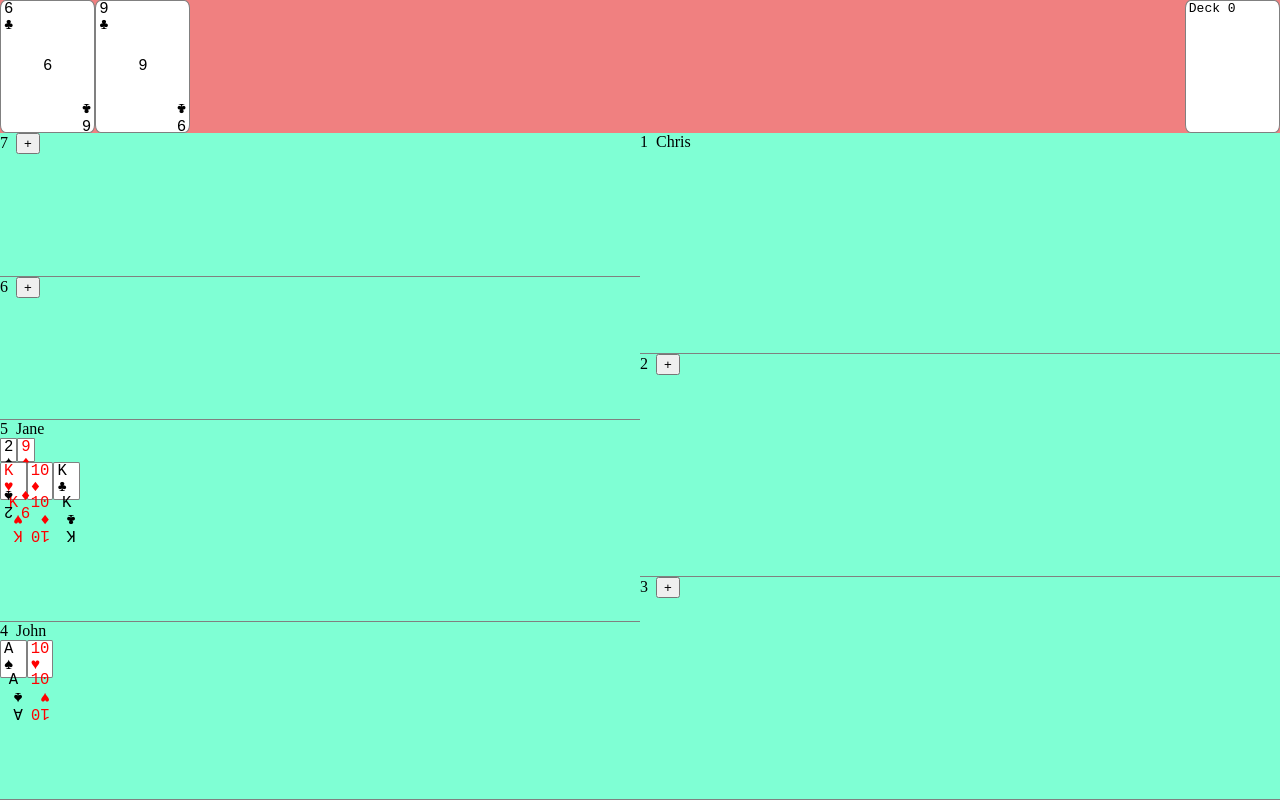
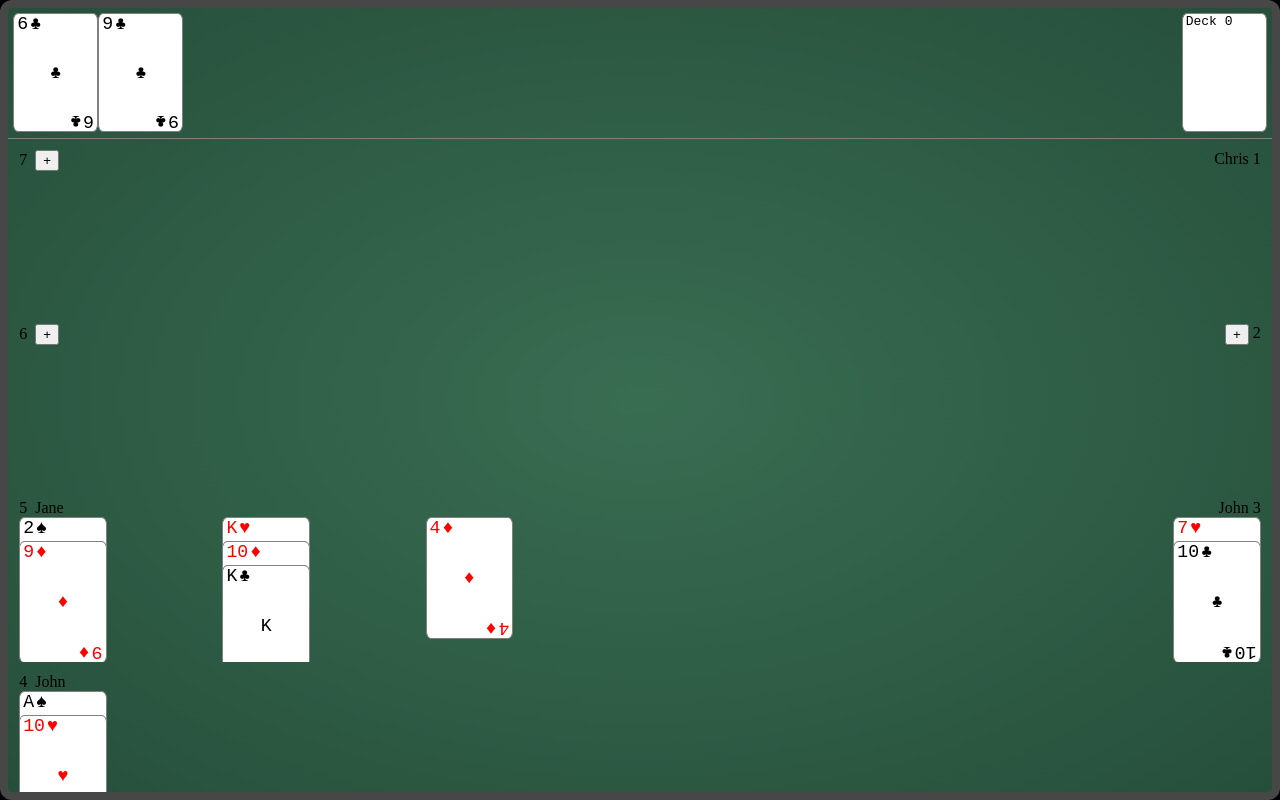
Before and after one commit to grimechristopher/cardapp-frontend, a Vue app: page / in a window 1280 px wide. Built offline with nearby package versions, Linux system fonts and the light colour scheme.

Commit message:
I don't think I like CSS

```diff
--- a/src/App.vue
+++ b/src/App.vue
@@ -23,6 +23,7 @@ export default {
 
 body {
   margin: 0;
+  background: black;
 }
 
 </style>
--- a/src/components/CardGameHand.vue
+++ b/src/components/CardGameHand.vue
@@ -1,9 +1,12 @@
 <template>
   <div class="hand" :title="'handId: ' + hand.id">
+    <div class="card-container" :class="{'container-right': props.rightSideRow}">
       <PlayingCard
-        v-for="card in cards" :key="card.suit+card.value"
+        v-for="(card, index) in cards" :key="card.suit+card.value"
         :card="card"
+        :handIndex="index"
       />
+    </div>
   </div>
 </template>
 
@@ -12,7 +15,7 @@ import PlayingCard from './PlayingCard.vue';
 import { defineProps, ref, watch } from 'vue';
 import { useStore } from 'vuex';
 
-const props = defineProps(['hand']);
+const props = defineProps(['hand', 'rightSideRow']);
 
 const store = useStore();
 
@@ -29,12 +32,34 @@ function setCards() {
 
 <style scoped>
 .hand {
-  flex: 1 1 auto;
+  /* flex-direction: row-reverse; */
+  flex: 1 0 auto;
   display: flex;
-  align-items: stretch;
+  flex-direction: column;
+  flex-wrap: wrap;
+  /* align-items: stretch; */
+  min-height: 75%;
+  max-height: 75%;
+}
+
+.right-side {
+  /* display: block; */
 }
 .card-container {
+  display: flex;
+  min-height: 100%;
   height: 100%;
+  max-height: 100%;
+  /* width: 100%; */
+  position: relative;
+}
 
+.container-right {
+  flex-direction: row-reverse;
 }
+/* .card-container > div:not(:first-child) {
+  position: relative;
+  margin-top: -50%;
+} */
+
 </style>
--- a/src/components/CardGameSeat.vue
+++ b/src/components/CardGameSeat.vue
@@ -1,6 +1,7 @@
 <template>
-  <div class="seat">
-    <div class="seat-header">
+  <div class="seat" ref="seatRef" :class="{'seat-right': props.rightSideRow}" >
+    <div class="seat-info">
+      <div class="seat-header" :class="{'right-side': props.rightSideRow}">
         <span>{{ props.seat.number }}</span>&nbsp;
         <span v-if="player">{{ player.username }}</span>
         <span v-else><button>+</button></span>
@@ -8,13 +9,13 @@
       <div class="timer">
 
       </div>
-    <div class="hands-container">
-      <div class="hand-c" v-for="hand in hands" :key="hand.id">
+    </div>
+      <div class="hands-container" >
           <CardGameHand
-
+            v-for="hand in hands" :key="hand.id"
             :hand="hand"
+            :rightSideRow="props.rightSideRow"
           />
-      </div>
       </div>
     <!-- {{ props.seat }} -->
   </div>
@@ -22,14 +23,16 @@
 
 <script setup>
 import CardGameHand from './CardGameHand.vue';
-import { defineProps, ref, watch } from 'vue';
+import { defineProps, ref, watch, onMounted } from 'vue';
 import { useStore } from 'vuex';
 
-const props = defineProps(['seat']);
+const props = defineProps(['seat', 'height', 'rightSideRow']);
 const store = useStore();
 
 const player = ref({});
 const hands = ref([]);
+
+const seatRef = ref(null);
 
 setPlayer();
 watch (store.state.players, () => {
@@ -49,27 +52,65 @@ function setHands() {
   hands.value = store.state.hands.filter(hand => hand.seat === props.seat.id);
 }
 
+watch(() => props.height, () => {
+  if (seatRef.value) {
+    seatRef.value.style.height = props.height + 'px';
+  }
+}, {immediate: true})
 
+onMounted(()=> {
+  seatRef.value.style.height = props.height + 'px';
+})
 </script>
 
 <style scoped>
 .seat {
-  border-bottom: 1px solid grey;
+  /* border-bottom: 1px solid #808080; */
   overflow: hidden;
-  flex: 1 1 auto;
-  /* position: absolute; */
+
+  display: flex;
+  flex-direction: column;
+  max-height: 100%;
+
+  margin: 0.7rem;
+  /* border-top: 1px solid #fefefe; */
+  /* border-bottom: 1px solid #fefefe; */
+  /* border-top-left-radius: 25%; */
+  /* border-bottom-left-radius: 25%; */
 
 }
+
+
+.right-side {
+  display: flex;
+  /* align-items: flex-end; */
+  flex-direction: row-reverse;
+  /* flex-direction: column-reverse; */
+  /* flex-direction: column-reverrse; */
+
+}
+.seat-hands {
+  flex-shrink: 1;
+  min-height: 0;
+}
 .hands-container {
+  /* height: 100%; */
+  /* flex: 0 1 auto; */
+  flex-shrink: 1;
+  flex-grow: 0;
+  min-height: 100%;
+  max-height: 100%;
+
   display: flex;
+
+  /* width: 20%; */
+  /* display: flex;
   flex-wrap: wrap;
-  flex-direction: column;
-  /* overflow: hidden; */
+  flex-direction: column; */
 }
-.hand-c {
-  display: flex;
-  flex-wrap: wrap;
-  flex-direction: row;
-  /* overflow: hidden; */
+
+.right-container {
+  flex-direction: row-reverse;
 }
+
 </style>
--- a/src/components/CardGameTable.vue
+++ b/src/components/CardGameTable.vue
@@ -1,7 +1,7 @@
 <template>
-  <div class="card-game-table">
+  <div class="card-game-table" ref="cardGameTable">
     <!-- The Community Section holds the community cards (dealers hand, the flop) and deck-->
-    <div class="community-section">
+    <div class="community-section" ref="communitySection">
       <!-- Allow for multiple dealers/community seats. It is simpler to handle the data -->
       <CommunitySeat
         v-for="seat in communitySeat" :key="seat.id"
@@ -9,18 +9,21 @@
       />
       <CardGameDeck />
     </div>
-    <div class="players-section">
+    <div class="players-section" ref="playersSection">
       <!-- Row 2 is first to give the visual effect that player 1 is sitting at the table after the dealer-->
       <div class="player-row">
         <CardGameSeat
           v-for="seat in playerSeatsRow2" :key="seat.id"
           :seat="seat"
+          :height="seatHeight"
         />
       </div>
       <div class="player-row">
         <CardGameSeat
           v-for="seat in playerSeatsRow1" :key="seat.id"
           :seat="seat"
+          :height="seatHeight"
+          :rightSideRow="true"
         />
       </div>
     </div>
@@ -43,11 +46,19 @@ const playerSeatsRow1 = ref([]);
 const playerSeatsRow2 = ref([]);
 const communitySeat = ref({});
 
+const seatHeight = ref(0);
+const cardGameTable = ref(null);
+const communitySection = ref(null);
+const playersSection = ref(null);
+
+
 // In the Vuex store there is a list of 'seats' for the table. There are multiple player seats 1 of n and a single community/dealer seat
 // When the player joins a room the frontend needs to be updated with the current state of the table.
 // We will mock a socket event that will update the vuex store with the current state of the table.
 // After the store is updated the frontend needs to display the seats
 onMounted(() => {
+  window.addEventListener("resize", resizeCardGameTable);
+
   joinRoom();
   setSeats();
 })
@@ -65,6 +76,19 @@ function setSeats() {
   playerSeatsRow2.value = playerSeatsAll.value.slice(playerSeatsAll.value.length / 2, playerSeatsAll.value.length).reverse();
   // The second array is reversed to give the illusion that we are playing around a table. Clockwise.
 
+
+  let maxSeatRowLength = Math.max(playerSeatsRow1.value.length, playerSeatsRow2.value.length);
+  // console.log('playerSection', playersSection.value.offsetHeight);
+  if (playersSection.value) {
+    // seatHeight.value = 0;
+    console.log("1", playersSection.value.offsetHeight)
+    seatHeight.value = playersSection.value.offsetHeight / maxSeatRowLength;
+  }
+  console.log("SeatHeight", seatHeight.value);
+}
+
+function resizeCardGameTable() {
+  setSeats();
 }
 
 </script>
@@ -77,30 +101,49 @@ function setSeats() {
 
   /* Game table should always be the size of the screen */
   width: 100vw;
-  height: 100vh;
+  height: 100dvh;
   overflow: hidden;
 
-  background-color: aqua;
+  transform: translateX(0);
+  transform: translate(0);
+
+  /* background-color: #35654d; */
+  background-image: radial-gradient(#396d52, #264f3b);
+  border: 8px solid #474747;
+  border-radius: 12px;
+  /* background-color: aqua; */
 }
 
 /* The dealer section is the top portion of the screen */
 .community-section {
-  background-color: lightcoral;
-  width: 100%;
+  /* background-color: lightcoral; */
   display: flex;
   justify-content: space-between;
+
+  padding: 0.33rem;
+  /* border: 8px solid #71533d; */
+  border-bottom: 1px solid #808080;
+  border-top-left-radius: 12px;
+  border-top-right-radius: 12px;
 }
 
 .players-section {
-  background-color: aquamarine;
+  /* background-color: aquamarine; */
   display: grid;
   grid-auto-flow: column;
   grid-template-columns: 1fr 1fr;
+  min-height: 0; /* Must set min height in order for grid to resize on page resize */
+  /* padding-bottom: 8px; */
 }
 
 .player-row {
-  display: flex;
-  flex-direction: column;
-  height: 100%;
+  /* max-height: 100%; */
+  /* display: grid; */
+  /* Make all grid rows equal height but do not allow all to grow past parents height*/
+  /* grid-auto-rows: fit-content(minmax(0,1fr)); */
+  /* grid-auto-rows: repeat(auto-fit, 1fr); */
+  /* min-height: 0; */
+  /* flex-direction: column;
+  height: 100%; */
 }
 </style>
--- a/src/components/PlayingCard.vue
+++ b/src/components/PlayingCard.vue
@@ -1,7 +1,7 @@
 <template>
   <!-- Playing Cards have 3 sections. top-left corner, bottom-right corner, and the face. -->
   <!-- Cards can be face up or face down -->
-  <div v-if="props.card && props.card.value" class="playing-card" :class="`${color}-card`">
+  <div v-if="props.card && props.card.value" class="playing-card" :class="`${color}-card`" :ref="`playingCardRef`">
     <div class="top-left-corner">
       <div class="value">
         {{ rank }}
@@ -11,7 +11,7 @@
       </div>
     </div>
     <div class="card-face">
-      {{  rank }}
+      {{ face }}
     </div>
     <div class="bottom-right-corner">
       <div class="value">
@@ -30,7 +30,7 @@
 <script setup>
 import { defineProps, ref, watch } from 'vue';
 
-const props = defineProps(['card']);
+const props = defineProps(['card', 'handIndex']);
 
 const suit = ref('');
 const color = ref('');
@@ -38,11 +38,26 @@ const rank = ref('');
 const face = ref('');
 const isFaceUp = ref(true);
 
+const playingCardRef = ref(null);
+
 setCard();
 
-watch (props.card, () => {
+
+watch(() => props.card, () => {
   setCard();
 });
+
+watch(() => playingCardRef.value, () => {
+  console.log(props.handIndex, playingCardRef.value)
+  if (props.handIndex && playingCardRef.value) {
+    playingCardRef.value.style.position = 'absolute';
+    playingCardRef.value.style.top = props.handIndex * 1.5 + 'rem';
+  }
+  else if (playingCardRef.value) {
+    playingCardRef.value.style.position = 'relative';
+
+  }
+}, {immediate: true});
 
 function setCard() {
 
@@ -111,8 +126,10 @@ function setCard() {
   flex-direction: column;
   justify-content: space-between;
 
+  /* min-height: 100%; */
   height: 100%;
   width: auto;
+  max-width: 100%;
   aspect-ratio: 25/35;
 
   font-family: monospace;
@@ -123,14 +140,18 @@ function setCard() {
   border-radius: 6%;
   padding: 1px 3px;
 
-  font-size: 120%;
+  font-size: 140%;
 }
-
+.top-left-corner {
+  display: flex;
+  gap: 2px;
+}
 .card-face {
   align-self: center;
 }
 .bottom-right-corner {
-  display: block;
+  display: flex;
+  gap: 2px;
   transform: rotate(180deg);
 }
 
--- a/src/data/cards.js
+++ b/src/data/cards.js
@@ -9,8 +9,11 @@ deck[34].handId = 201;
 deck[35].handId = 202;
 deck[51].handId = 202;
 deck[25].handId = 202;
+deck[29].handId = 203;
 deck[44].handId =  333;
 deck[47].handId =  333;
+deck[48].handId =  3;
+deck[19].handId =  3;
 
 function generateDeckOfCards() {
     const suits = ['spades', 'hearts', 'diamonds', 'clubs',];
--- a/src/data/hands.js
+++ b/src/data/hands.js
@@ -12,7 +12,26 @@ export default [
     seat: 5,
   },
   {
+    id: 203,
+    seat: 5,
+  },
+  {
     id: 333,
     seat: 33, // This is a community/dealer seat
-  }
+  },
+  // {
+  //   id: 1,
+  //   seat: 1,
+  // },
+  // {
+  //   id: 2,
+  //   seat: 2,
+  // },
+  {
+    id: 3,
+    seat: 3,
+  },
+  // {
+  //   id: 6
+  // }
 ]
--- a/src/data/seats.js
+++ b/src/data/seats.js
@@ -23,7 +23,7 @@ export default [
   {
     id: 3,
     roomId: 1,
-    playerId: null,
+    playerId: 2,
     number: 3,
     nextPlayerId: null,
   },
```
Also changed, not shown: src/components/Modal.vue (added, +12 -0 lines). Lines whose indentation alone changed are shown as unchanged.
